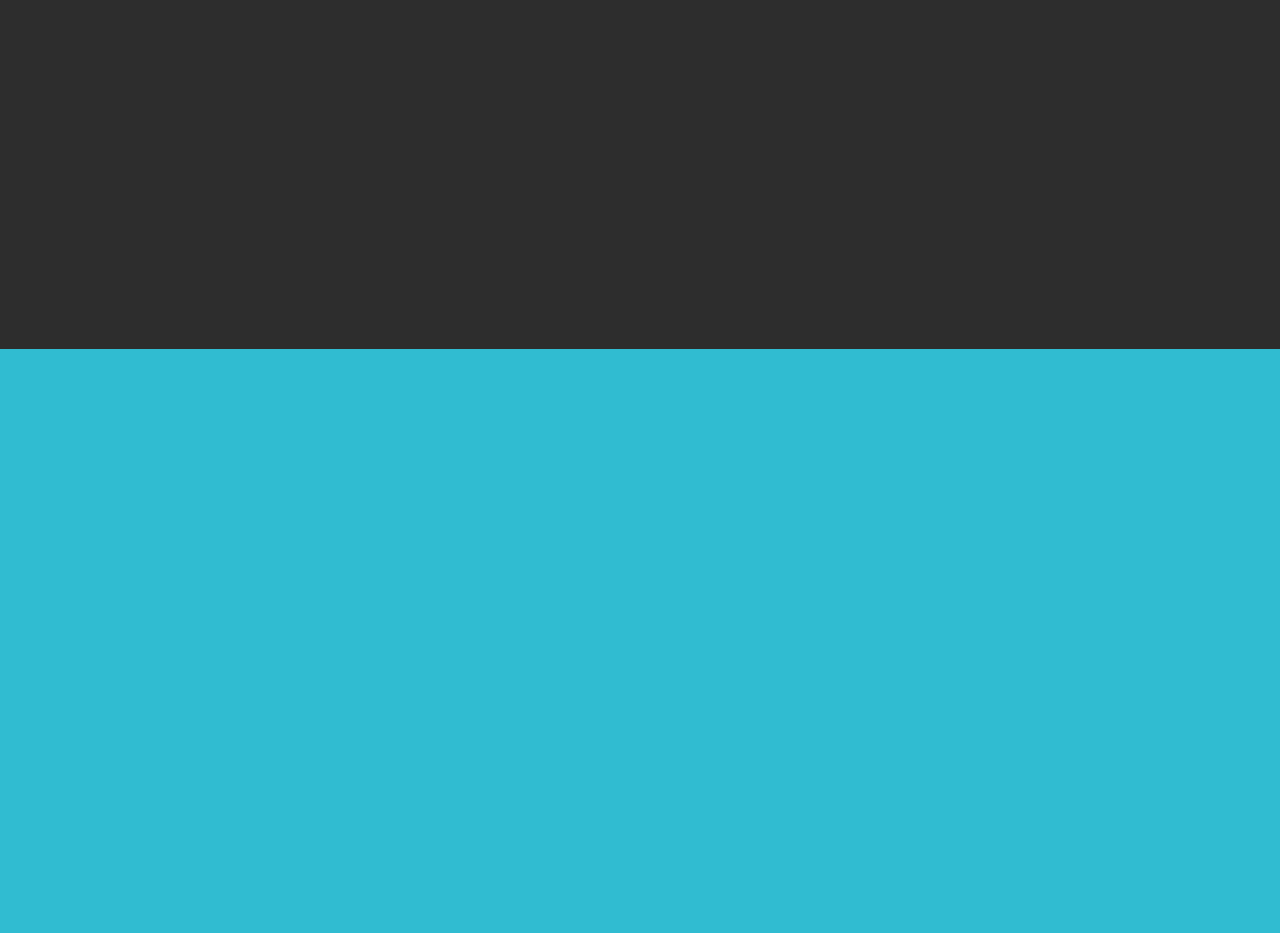
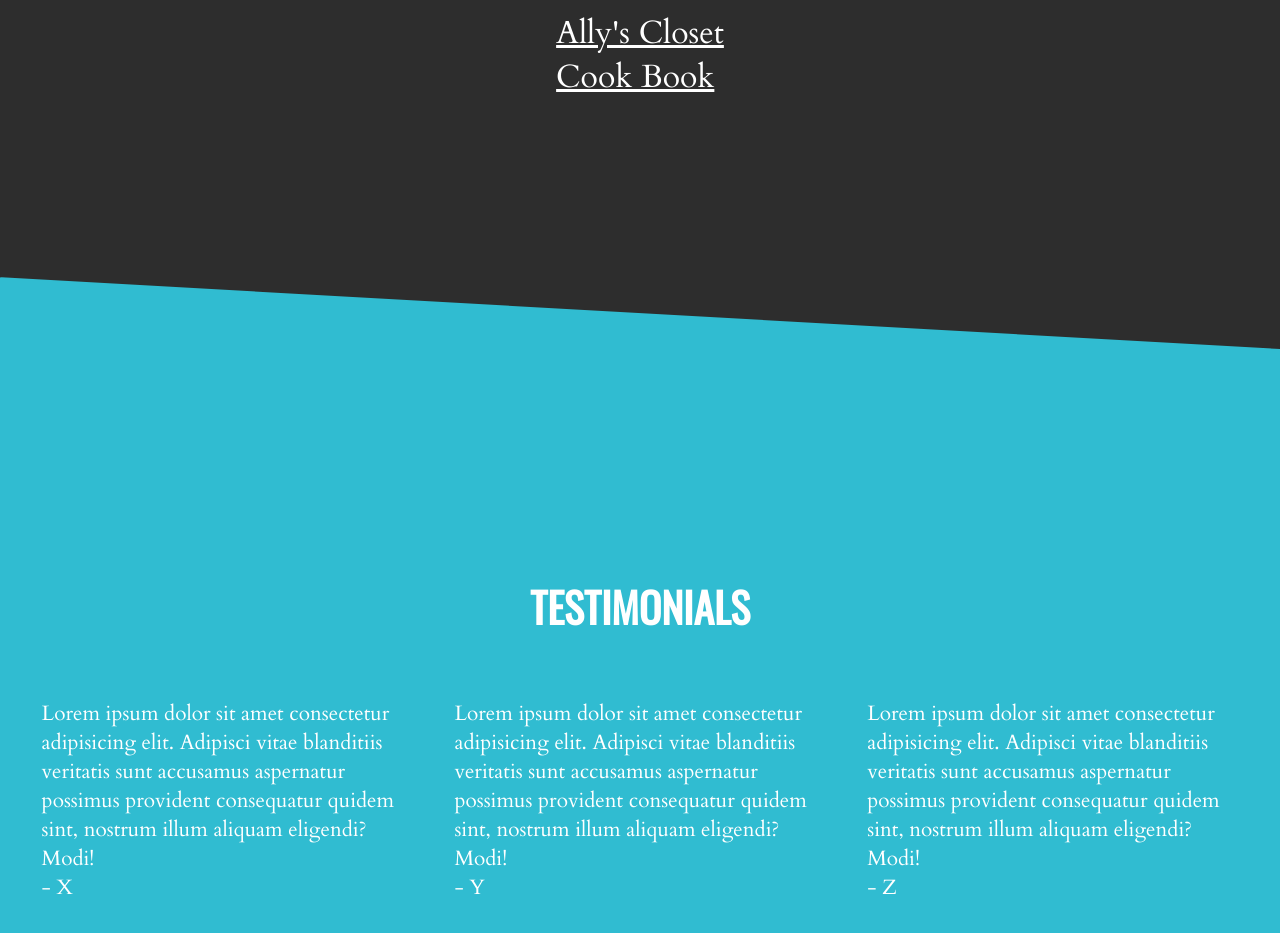
Before and after one commit to ttrosvig/portfolio-website, a React (Create React App) app: page / in a window 1280 px wide. Shown: the part 2051-2984 px from the top of the page. Before the commit the page ends 2400 px from the top, so only its background shows below. Built offline with nearby package versions, Linux system fonts and the light colour scheme.

Commit message:
added content to testimonials page

```diff
--- a/src/components/App.js
+++ b/src/components/App.js
@@ -2,6 +2,7 @@ import '../styles/App.css';
 import AboutMe from './AboutMe';
 import Main from './Main';
 import Skills from './Skills';
+import Testimonials from './Testimonials';
 
 function App() {
 	return (
@@ -9,6 +10,7 @@ function App() {
 			<Main />
 			<AboutMe />
 			<Skills />
+			<Testimonials />
 		</div>
 	);
 }
--- a/src/components/Skills.js
+++ b/src/components/Skills.js
@@ -40,6 +40,30 @@ const Skills = () => {
 					<li>Tailwind</li>
 				</ul>
 			</div>
+
+			<div className="container">
+				<h2 style={{ textAlign: 'center', marginTop: '0.25em' }}>Some of my work</h2>
+
+				<ul style={{ marginBottom: '2em' }}>
+					<li>
+						<a target="_blank" href="http://www.allyscloset.org">
+							Ally's Closet
+						</a>
+					</li>
+
+					<li>
+						<a href="https://recipe-book-capstone1.herokuapp.com" taret="_blank">
+							Cook Book
+						</a>
+					</li>
+				</ul>
+			</div>
+
+			<div class="custom-shape-divider-bottom-1614970952">
+				<svg data-name="Layer 1" xmlns="http://www.w3.org/2000/svg" viewBox="0 0 1200 120" preserveAspectRatio="none">
+					<path d="M1200 0L0 0 598.97 114.72 1200 0z" class="shape-fill" />
+				</svg>
+			</div>
 		</section>
 	);
 };
--- /dev/null
+++ b/src/components/Testimonials.js
@@ -0,0 +1,34 @@
+import '../styles/Testimonials.css';
+
+const Testimonials = () => {
+	return (
+		<div className="Testimonials container">
+			<h1 style={{ margin: '0.5em' }}>Testimonials</h1>
+
+			<div className="Testimonials-container">
+				<div>
+					Lorem ipsum dolor sit amet consectetur adipisicing elit. Adipisci vitae blanditiis veritatis sunt accusamus
+					aspernatur possimus provident consequatur quidem sint, nostrum illum aliquam eligendi? Modi!
+					<br />
+					- X
+				</div>
+
+				<div>
+					Lorem ipsum dolor sit amet consectetur adipisicing elit. Adipisci vitae blanditiis veritatis sunt accusamus
+					aspernatur possimus provident consequatur quidem sint, nostrum illum aliquam eligendi? Modi!
+					<br />
+					- Y
+				</div>
+
+				<div>
+					Lorem ipsum dolor sit amet consectetur adipisicing elit. Adipisci vitae blanditiis veritatis sunt accusamus
+					aspernatur possimus provident consequatur quidem sint, nostrum illum aliquam eligendi? Modi!
+					<br />
+					- Z
+				</div>
+			</div>
+		</div>
+	);
+};
+
+export default Testimonials;
--- a/src/styles/AboutMe.css
+++ b/src/styles/AboutMe.css
@@ -1,10 +1,3 @@
-.container {
-	display: flex;
-	flex-direction: column;
-	justify-content: center;
-	align-items: center;
-}
-
 .AboutMe {
 	min-height: 100vh;
 	min-width: 100vw;
@@ -12,6 +5,13 @@
 	color: white;
 	font-size: 2em;
 	position: relative;
+}
+
+.container {
+	display: flex;
+	flex-direction: column;
+	justify-content: center;
+	align-items: center;
 }
 
 .AboutMe-text-container {
--- a/src/styles/Main.css
+++ b/src/styles/Main.css
@@ -1,16 +1,16 @@
-.container {
-	display: flex;
-	flex-direction: column;
-	justify-content: center;
-	align-items: center;
-}
-
 .Main {
 	position: relative;
 	min-width: 100vw;
 	min-height: 100vh;
 	background-color: #2d2d2d;
 	color: white;
+}
+
+.container {
+	display: flex;
+	flex-direction: column;
+	justify-content: center;
+	align-items: center;
 }
 
 .Main-header {
--- a/src/styles/Skills.css
+++ b/src/styles/Skills.css
@@ -4,6 +4,7 @@
 	background-color: #2d2d2d;
 	color: white;
 	font-size: 2rem;
+	position: relative;
 }
 
 .col-container {
@@ -18,12 +19,42 @@
 	list-style-type: none;
 }
 
+ul li a {
+	color: white;
+}
+
 ul i {
 	margin-right: 10px;
 }
 
 @media screen and (max-width: 650px) {
-	.text-container {
-		text-align: center;
+	.col-container {
+		flex-direction: column;
+	}
+
+	ul {
+		margin: 0.5em 0;
 	}
 }
+
+/* SVG Styles */
+.custom-shape-divider-bottom-1614970952 {
+	position: absolute;
+	bottom: 0;
+	left: 0;
+	width: 100%;
+	overflow: hidden;
+	line-height: 0;
+	transform: rotate(180deg);
+}
+
+.custom-shape-divider-bottom-1614970952 svg {
+	position: relative;
+	display: block;
+	width: calc(200% + 1.3px);
+	height: 75px;
+}
+
+.custom-shape-divider-bottom-1614970952 .shape-fill {
+	fill: #30bcd1;
+}
--- /dev/null
+++ b/src/styles/Testimonials.css
@@ -0,0 +1,33 @@
+.Testimonials {
+	width: 100vw;
+	height: 100vh;
+	background-color: #30bcd1;
+	position: relative;
+	color: white;
+	font-size: 1.3em;
+}
+
+.Testimonials-main {
+	margin-top: 2em;
+}
+
+.Testimonials-container {
+	display: flex;
+	flex-direction: row;
+	justify-content: space-between;
+	align-items: center;
+	margin: 1em;
+}
+
+.Testimonials-container div {
+	margin: 1em;
+}
+
+@media screen and (max-width: 650px) {
+	.Testimonials {
+		font-size: 1.2em;
+	}
+	.Testimonials-container {
+		flex-direction: column;
+	}
+}
```
